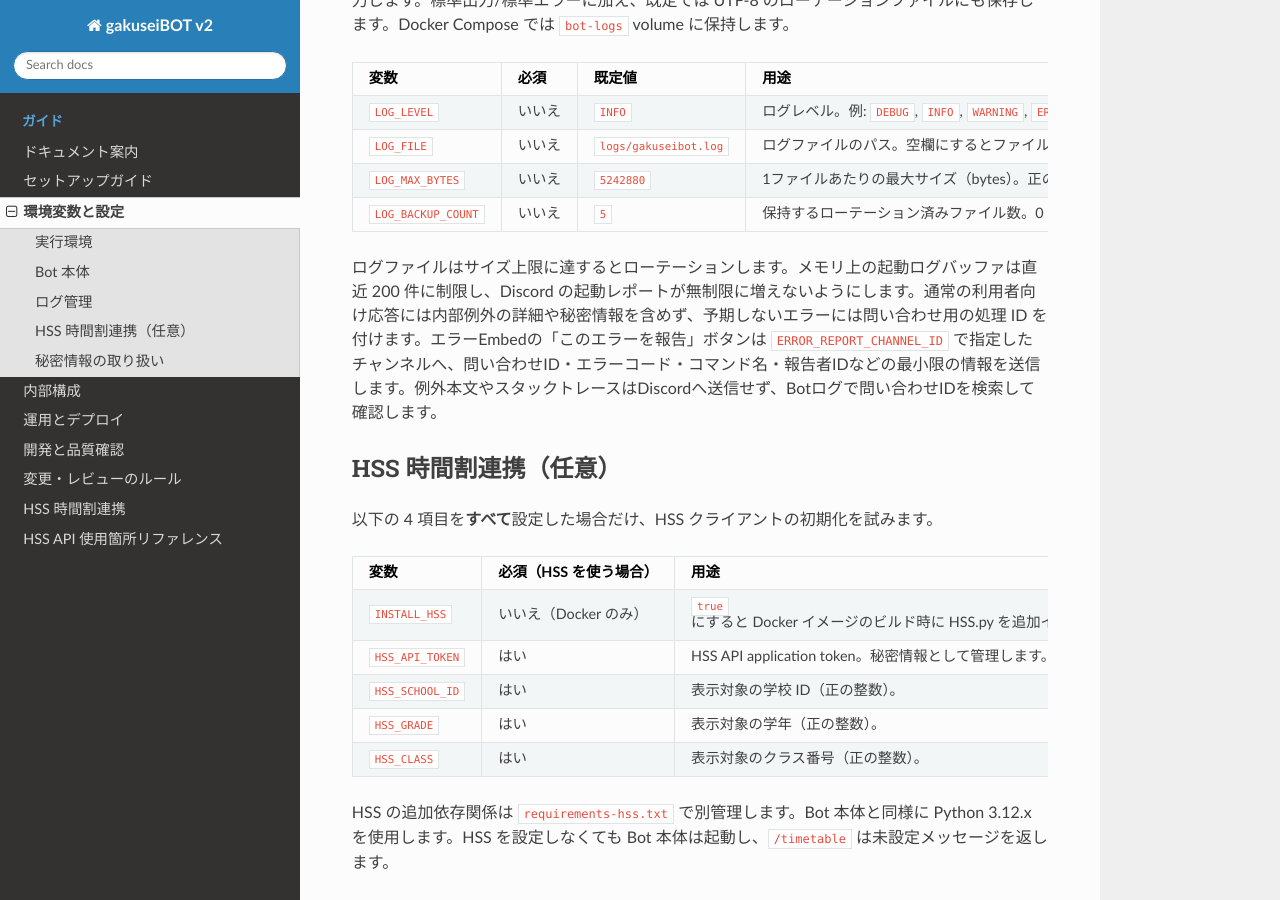
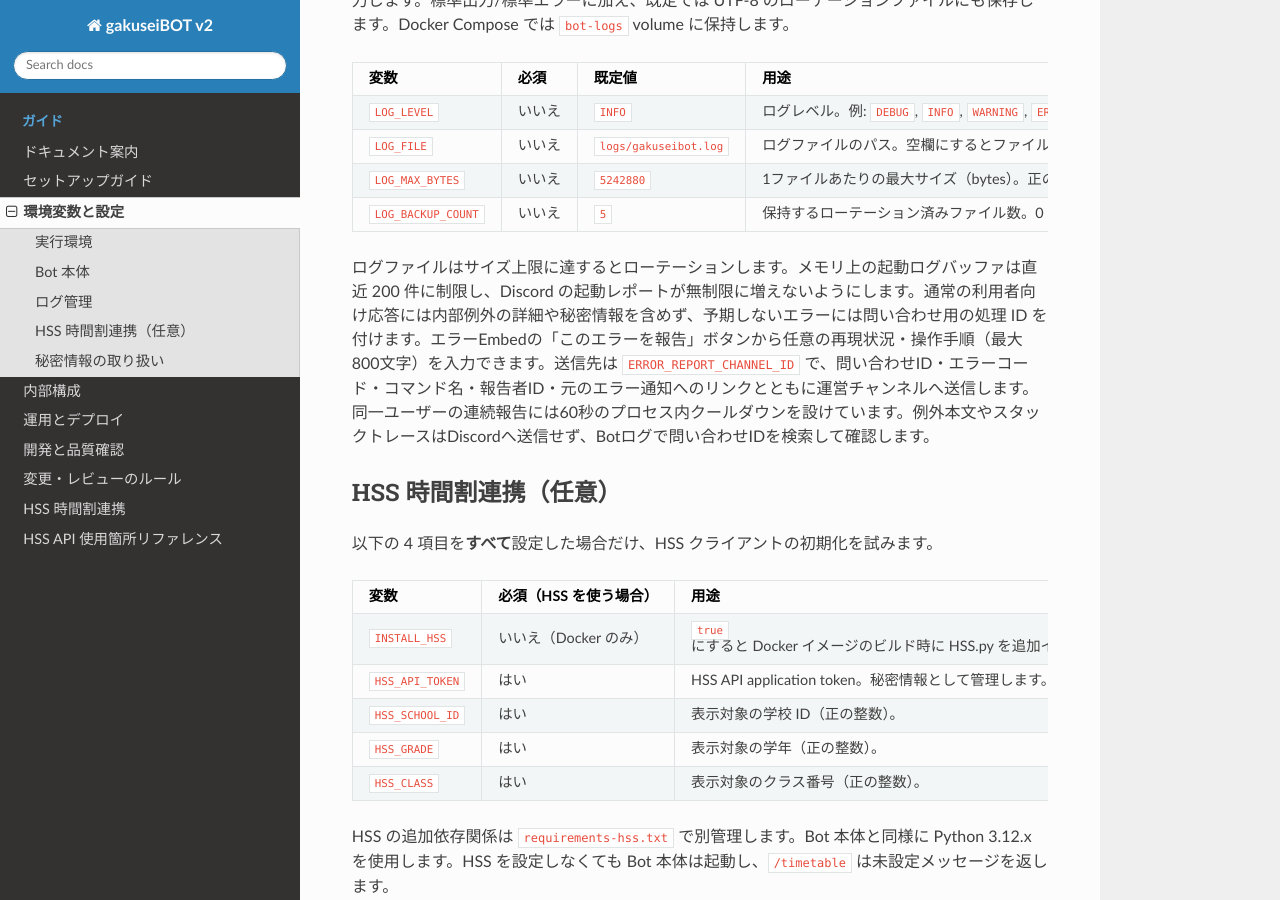
Before and after one commit to akiy2009/gakuseiBOTv2-Beta, a Sphinx documentation site: the page built from docs/configuration.md, in a window 1280 px wide and 900 px high, scrolled down 881 px. Built offline with Sphinx 7.4.7 and the Read the Docs theme 3.1.0, drawn with Linux system fonts in a browser that asks for light colours.

Commit message:
docs: describe detailed error reporting

```diff
--- a/docs/configuration.md
+++ b/docs/configuration.md
@@ -30,7 +30,7 @@ Bot 本体・任意の HSS 時間割連携・テスト・ドキュメント生
 | `LOG_MAX_BYTES` | いいえ | `5242880` | 1ファイルあたりの最大サイズ（bytes）。正の整数を指定します。 |
 | `LOG_BACKUP_COUNT` | いいえ | `5` | 保持するローテーション済みファイル数。0 はバックアップを保持しません。 |
 
-ログファイルはサイズ上限に達するとローテーションします。メモリ上の起動ログバッファは直近 200 件に制限し、Discord の起動レポートが無制限に増えないようにします。通常の利用者向け応答には内部例外の詳細や秘密情報を含めず、予期しないエラーには問い合わせ用の処理 ID を付けます。エラーEmbedの「このエラーを報告」ボタンは `ERROR_REPORT_CHANNEL_ID` で指定したチャンネルへ、問い合わせID・エラーコード・コマンド名・報告者IDなどの最小限の情報を送信します。例外本文やスタックトレースはDiscordへ送信せず、Botログで問い合わせIDを検索して確認します。
+ログファイルはサイズ上限に達するとローテーションします。メモリ上の起動ログバッファは直近 200 件に制限し、Discord の起動レポートが無制限に増えないようにします。通常の利用者向け応答には内部例外の詳細や秘密情報を含めず、予期しないエラーには問い合わせ用の処理 ID を付けます。エラーEmbedの「このエラーを報告」ボタンから任意の再現状況・操作手順（最大800文字）を入力できます。送信先は `ERROR_REPORT_CHANNEL_ID` で、問い合わせID・エラーコード・コマンド名・報告者ID・元のエラー通知へのリンクとともに運営チャンネルへ送信します。同一ユーザーの連続報告には60秒のプロセス内クールダウンを設けています。例外本文やスタックトレースはDiscordへ送信せず、Botログで問い合わせIDを検索して確認します。
 
 ## HSS 時間割連携（任意）
 
```
